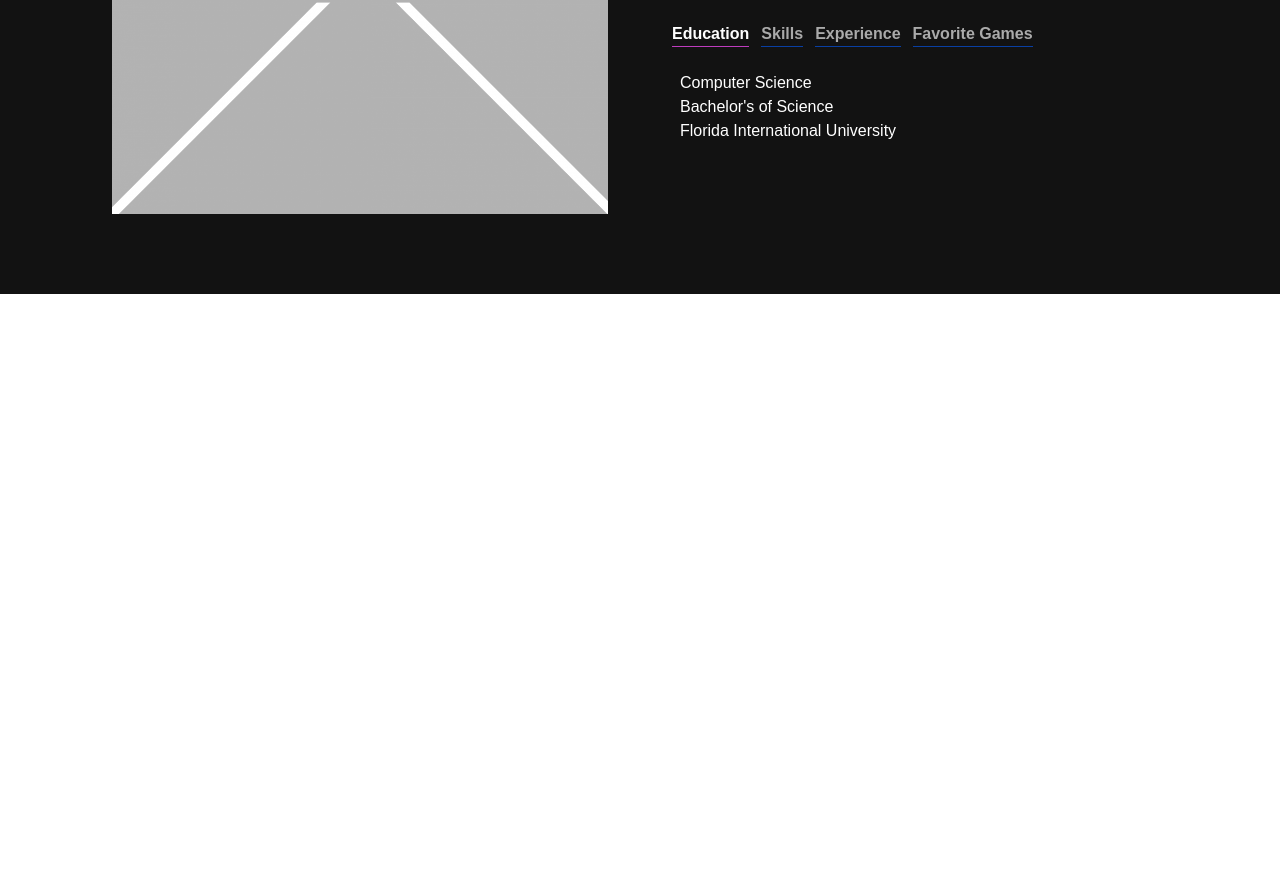
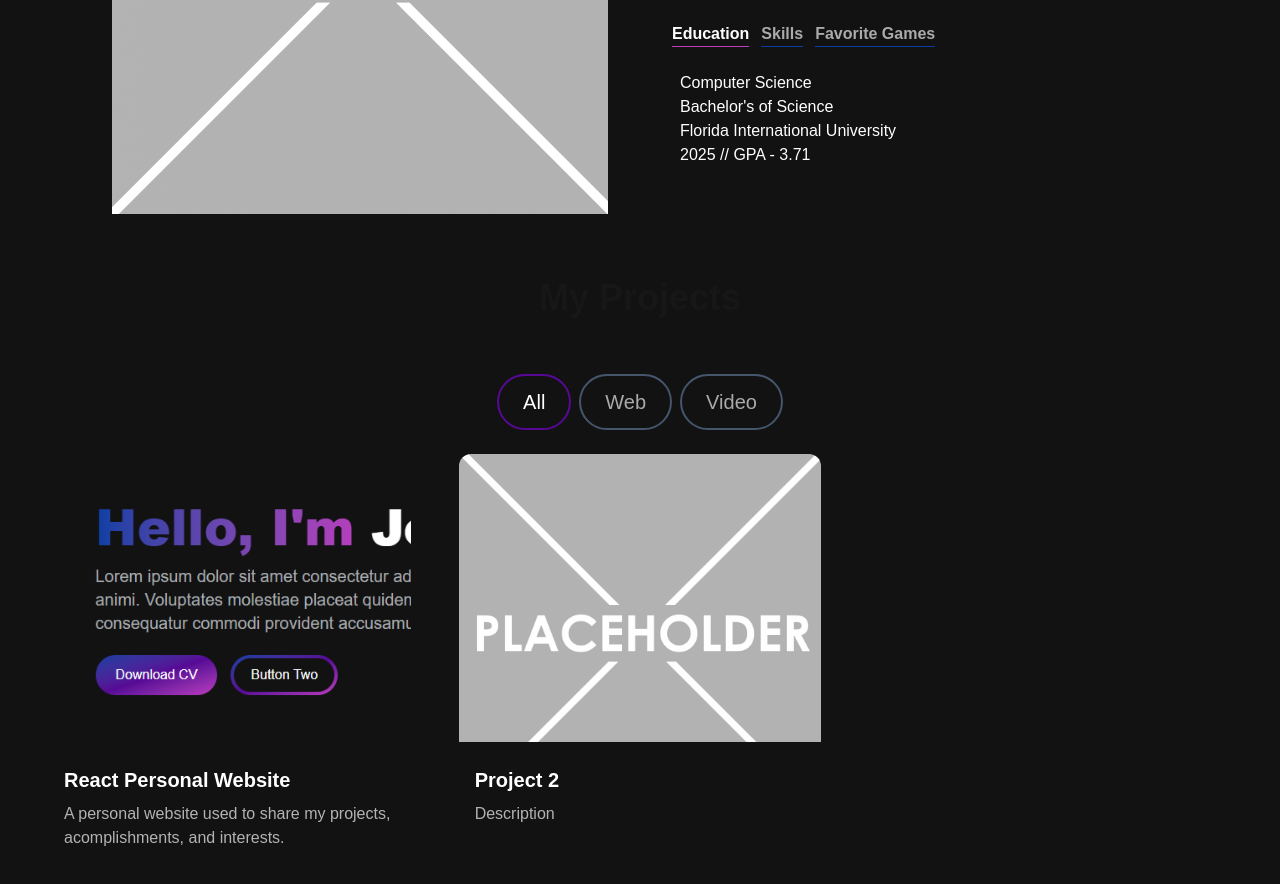
Before and after one commit to johnsz01/portfolio-website, a Next.js app: page / in a window 1280 px wide. Shown: the part 858-1742 px from the top of the page. Before the commit the page ends 1152 px from the top, so only its background shows below. Built offline with nearby package versions, Linux system fonts and the light colour scheme.

Commit message:
Finished Projects Section and Began Contact Me Section
Added dynamic buttons for the projects. They will either have 1 or 2 links when you hover over them. I also added buttons to filter the type of projects.

Began working on a way for people to send me emails directly from the website.

```diff
--- a/package.json
+++ b/package.json
@@ -13,7 +13,8 @@
     "next": "15.3.3",
     "react": "^19.0.0",
     "react-dom": "^19.0.0",
-    "react-type-animation": "^3.2.0"
+    "react-type-animation": "^3.2.0",
+    "resend": "^6.0.2"
   },
   "devDependencies": {
     "@eslint/eslintrc": "^3",
--- /dev/null
+++ b/src/app/api/send/route.js
@@ -0,0 +1,27 @@
+// import { EmailTemplate } from '../../../components/EmailTemplate';
+import { Resend } from 'resend';
+
+const resend = new Resend(process.env.RESEND_API_KEY);
+
+export async function POST() {
+  try {
+    const { data, error } = await resend.emails.send({
+      from: 'John <johnsantanahe@hotmail.com>',
+      to: ['johnsantanahe@hotmail.com'],
+      subject: 'Hello world',
+      react:(
+      <>
+        <p>Email Body</p>
+      </>
+      )
+    });
+
+    if (error) {
+      return Response.json({ error }, { status: 500 });
+    }
+
+    return Response.json(data);
+  } catch (error) {
+    return Response.json({ error }, { status: 500 });
+  }
+}
--- a/src/app/componenets/AboutSection.jsx
+++ b/src/app/componenets/AboutSection.jsx
@@ -27,6 +27,7 @@ const TAB_DATA = [
                 <li>Computer Science</li>
                 <li>Bachelor's of Science</li>
                 <li>Florida International University</li>
+                <li>2025 // GPA - 3.71</li>
             </ul>
         )
     },
@@ -95,7 +96,7 @@ const AboutSection = () => {
                 <div className='flex flex-row justify-start mt-6'>
                     <TabButton selectTab={() => handleTabChange("education")} active={tab === "education"}> Education </TabButton> {/* See the TabButton.jsx file */}
                     <TabButton selectTab={() => handleTabChange("skills")} active={tab === "skills"}> Skills </TabButton>
-                    <TabButton selectTab={() => handleTabChange("experience")} active={tab === "experience"}> Experience </TabButton>
+                    {/* <TabButton selectTab={() => handleTabChange("experience")} active={tab === "experience"}> Experience </TabButton> */} {/* Add experience. */}
                     <TabButton selectTab={() => handleTabChange("games")} active={tab === "games"}> Favorite Games </TabButton>
                 </div>
                 <div className='mt-6'>
--- a/src/app/componenets/HeroSection.jsx
+++ b/src/app/componenets/HeroSection.jsx
@@ -24,10 +24,12 @@ const HeroSection = () => {
                         sequence={[
                             // Same substring at the start will only be typed out once, initially
                             'John',
-                            1000, // wait 1s before replacing "Mice" with "Hamsters"
+                            1000, // wait 1s before replacing
                             'Flan',
                             1000,
                             'Heavenly',
+                            1000,
+                            'Tech Papi',
                             1000
                         ]}
                         wrapper="span"
--- /dev/null
+++ b/src/app/componenets/ProjectCard.jsx
@@ -0,0 +1,29 @@
+import React from 'react'
+import { CodeBracketIcon, EyeIcon } from '@heroicons/react/24/outline'
+import Link from 'next/link'
+
+const ProjectCard = ({imgUrl, title, description, link1, link2, hasSource}) => {
+  return (
+    <div>
+        <div className='h-52 md:h-72 rounded-t-xl relative group'
+        style={{background: `url(${imgUrl})`, backgroundSize: "cover"}}>
+            <div className='overlay flex items-center justify-center absolute top-0 left-0 w-full h-full bg-[#121212] opacity-0 group-hover:flex group-hover:opacity-80 transition-all duration-500'>
+              {hasSource ? <Link href={link1} className='h-14 w-14 mr-4 border-2 relative rounded-full border-[#b3b3b3] hover:border-white group/link'>
+                <CodeBracketIcon className='h-10 w-10 text-[#b3b3b3] absolute top-1/2 left-1/2 transform -translate-x-1/2 -translate-y-1/2 cursor-pointer group-hover/link:text-white'></CodeBracketIcon>
+              </Link> : <></>}
+              <Link href={link2} className='h-14 w-14 border-2 relative rounded-full border-[#b3b3b3] hover:border-white group/link'>
+                <EyeIcon className='h-10 w-10 text-[#b3b3b3] absolute top-1/2 left-1/2 transform -translate-x-1/2 -translate-y-1/2 cursor-pointer group-hover/link:text-white'></EyeIcon>
+              </Link>
+
+            </div>
+        </div>
+        <div className='text-white rounded-b-xl bg-[#121212] py-6 px-4'>
+            <h5 className='text-xl font-semibold mb-2'>{title}</h5>
+            <p className='text-[#b3b3b3]'>{description}</p>
+        </div>
+
+    </div>
+  )
+}
+
+export default ProjectCard
--- /dev/null
+++ b/src/app/componenets/ProjectSection.jsx
@@ -0,0 +1,79 @@
+'use client'
+import React, {useState} from 'react'
+import ProjectCard from './ProjectCard'
+import ProjectTag from './ProjectTag'
+
+const projectsData = [
+    {
+        id: 1,
+        title: "React Personal Website",
+        description: "A personal website used to share my projects, acomplishments, and interests.",
+        image: "images/projectImages/portfolioPorject.png",
+        tag: ["All", "Web"],
+        link1: "/",
+        link2: "/",
+        hasSource: true
+    },
+    {
+        id: 2,
+        title: "Project 2",
+        description: "Description",
+        image: "images/placeholder.png",
+        tag: ["All", "Web"],
+        link1: "/",
+        link2: "/",
+        hasSource: false
+    },
+
+]
+
+const ProjectSection = () => {
+  const [tag, setTag] = useState('All');
+  const handleTagChange = (newTag) => {
+    setTag(newTag);
+  }
+
+  const filteredProjects = projectsData.filter((project) =>
+    project.tag.includes(tag)
+  )
+
+  return (
+    <>
+    <h2 className='text-4xl font-bold text-center pb-8'>My Projects</h2>
+
+    <div className='text-white flex flex-row justify-center items-center gap-2 py-6'>
+      <ProjectTag
+        onClick={handleTagChange}
+        name="All"
+        isSelected={tag === 'All'}
+      />
+      <ProjectTag
+        onClick={handleTagChange}
+        name="Web"
+        isSelected={tag === 'Web'}
+      />
+      <ProjectTag
+        onClick={handleTagChange}
+        name="Video"
+        isSelected={tag === 'Video'}
+      />
+
+    </div>
+
+    <div className='grid md:grid-cols-3 gap-8 md:gap-12'>
+        {filteredProjects.map((project) =>
+        <ProjectCard
+        key={project.id}
+        title={project.title}
+        description={project.description}
+        imgUrl={project.image}
+        link1={project.link1}
+        link2={project.link2}
+        hasSource={project.hasSource}
+        />)}
+    </div>
+    </>
+  )
+}
+
+export default ProjectSection
--- /dev/null
+++ b/src/app/componenets/ProjectTag.jsx
@@ -0,0 +1,15 @@
+import React from 'react'
+
+const ProjectTag = ({ name, onClick, isSelected }) => {
+    const buttonStyles = isSelected ?
+        'text-white border-[#570996]' :
+        'text-[#aaaaaa] border-slate-600 hover:border-white' ;
+  return (
+    <button className={`rounded-full border-2 px-6 py-3 text-xl cursor-pointer ${buttonStyles}`}
+    onClick={() => onClick(name)}>
+        {name}
+    </button>
+  )
+}
+
+export default ProjectTag
--- a/src/app/page.js
+++ b/src/app/page.js
@@ -2,6 +2,7 @@ import Image from "next/image";
 import HeroSection from "./componenets/HeroSection";
 import Navbar from "./componenets/Navbar";
 import AboutSection from "./componenets/AboutSection";
+import ProjectSection from "./componenets/ProjectSection";
 
 export default function Home() {
   return (
@@ -11,6 +12,7 @@ export default function Home() {
         <div className="container mt-24 mx-auto px-12 py-4">
           <HeroSection />
           <AboutSection />
+          <ProjectSection />
         </div>
       </main>
     </div>
```
Also changed, not shown: public/images/projectImages/portfolioPorject.png (added), 1 other file (tests, documents, lock files or other folders).
